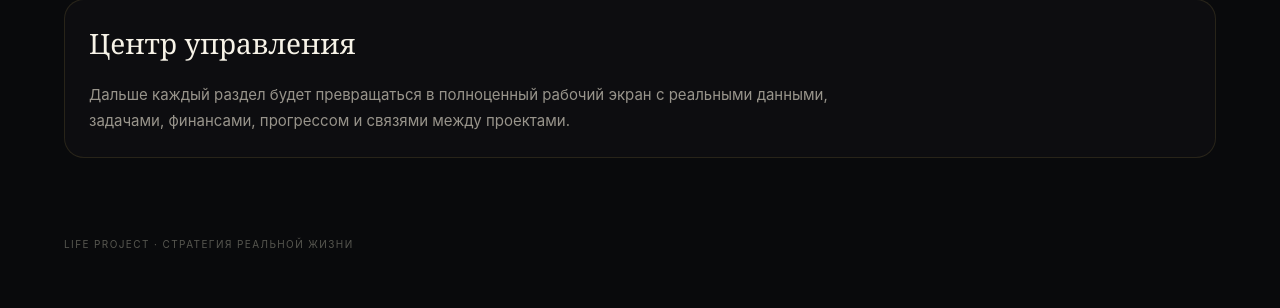
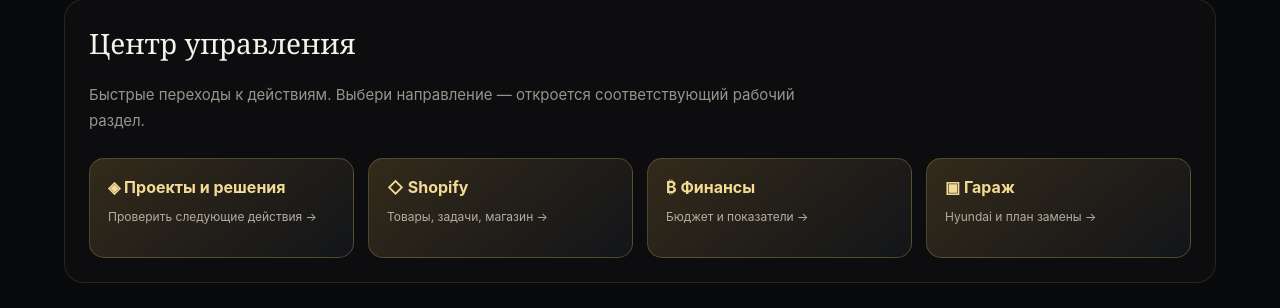
Before and after one commit to Igor-Samarin/life-project, a Next.js app: page / in a window 1280 px wide. Shown: the part 891-1199 px from the top of the page. Before the commit the page ends 1175 px from the top, so only its background shows below. Built offline with nearby package versions, Linux system fonts and the light colour scheme.

Commit message:
Make management center actionable with four working section links

```diff
--- a/pages/index.js
+++ b/pages/index.js
@@ -1,4 +1,4 @@
-import ProjectArt, { artForTitle } from "../components/ProjectArt";
+import ProjectArt from "../components/ProjectArt";
 import Link from "next/link";
 import Layout from "../components/Layout";
 
@@ -29,8 +29,23 @@ export default function Home() {
 
       <section className="lp-panel">
         <h2 className="lp-sectionTitle">Центр управления</h2>
-        <p className="lp-subtitle">Дальше каждый раздел будет превращаться в полноценный рабочий экран с реальными данными, задачами, финансами, прогрессом и связями между проектами.</p>
+        <p className="lp-subtitle">Быстрые переходы к действиям. Выбери направление — откроется соответствующий рабочий раздел.</p>
+        <div className="lp-controlLinks">
+          <Link href="/projects" className="lp-controlLink"><strong>◈ Проекты и решения</strong><span>Проверить следующие действия →</span></Link>
+          <Link href="/projects/shopify" className="lp-controlLink"><strong>◇ Shopify</strong><span>Товары, задачи, магазин →</span></Link>
+          <Link href="/finances" className="lp-controlLink"><strong>₿ Финансы</strong><span>Бюджет и показатели →</span></Link>
+          <Link href="/garage" className="lp-controlLink"><strong>▣ Гараж</strong><span>Hyundai и план замены →</span></Link>
+        </div>
       </section>
+      <style jsx>{`
+        .lp-controlLinks{display:grid;grid-template-columns:repeat(4,minmax(0,1fr));gap:14px;margin-top:25px}
+        :global(.lp-controlLink){padding:18px;border:1px solid #a18a4e66;border-radius:15px;background:linear-gradient(140deg,#332a1a,#131519);display:flex;flex-direction:column;gap:12px;min-height:100px;transition:.2s}
+        :global(.lp-controlLink:hover){border-color:#ebc66c;transform:translateY(-3px)}
+        :global(.lp-controlLink strong){font-size:16px;color:#f3db95}
+        :global(.lp-controlLink span){font-size:12px;color:#b3ada0}
+        @media(max-width:850px){.lp-controlLinks{grid-template-columns:repeat(2,1fr)}}
+        @media(max-width:420px){.lp-controlLinks{grid-template-columns:1fr}}
+      `}</style>
     </Layout>
   );
 }
```
